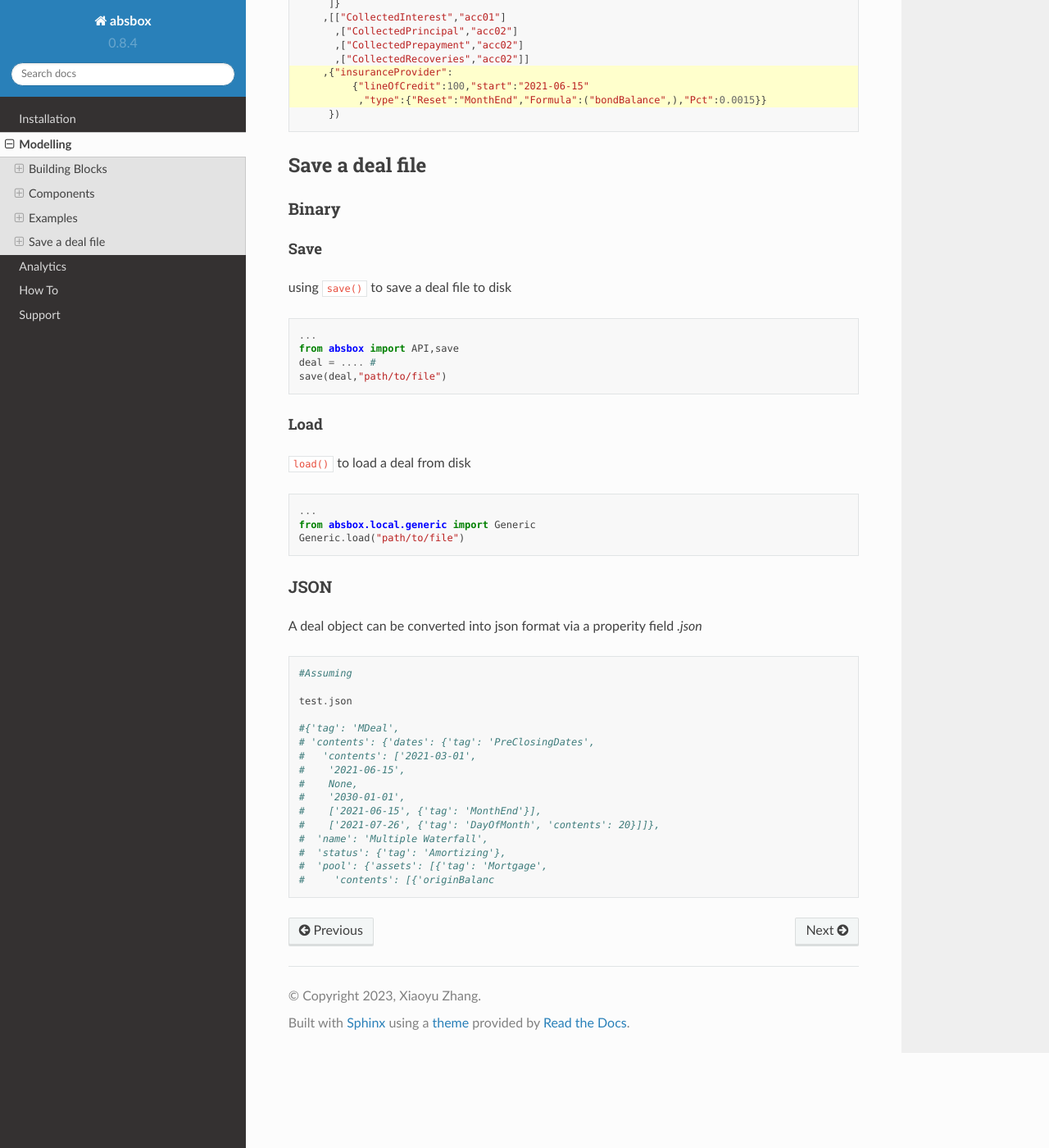
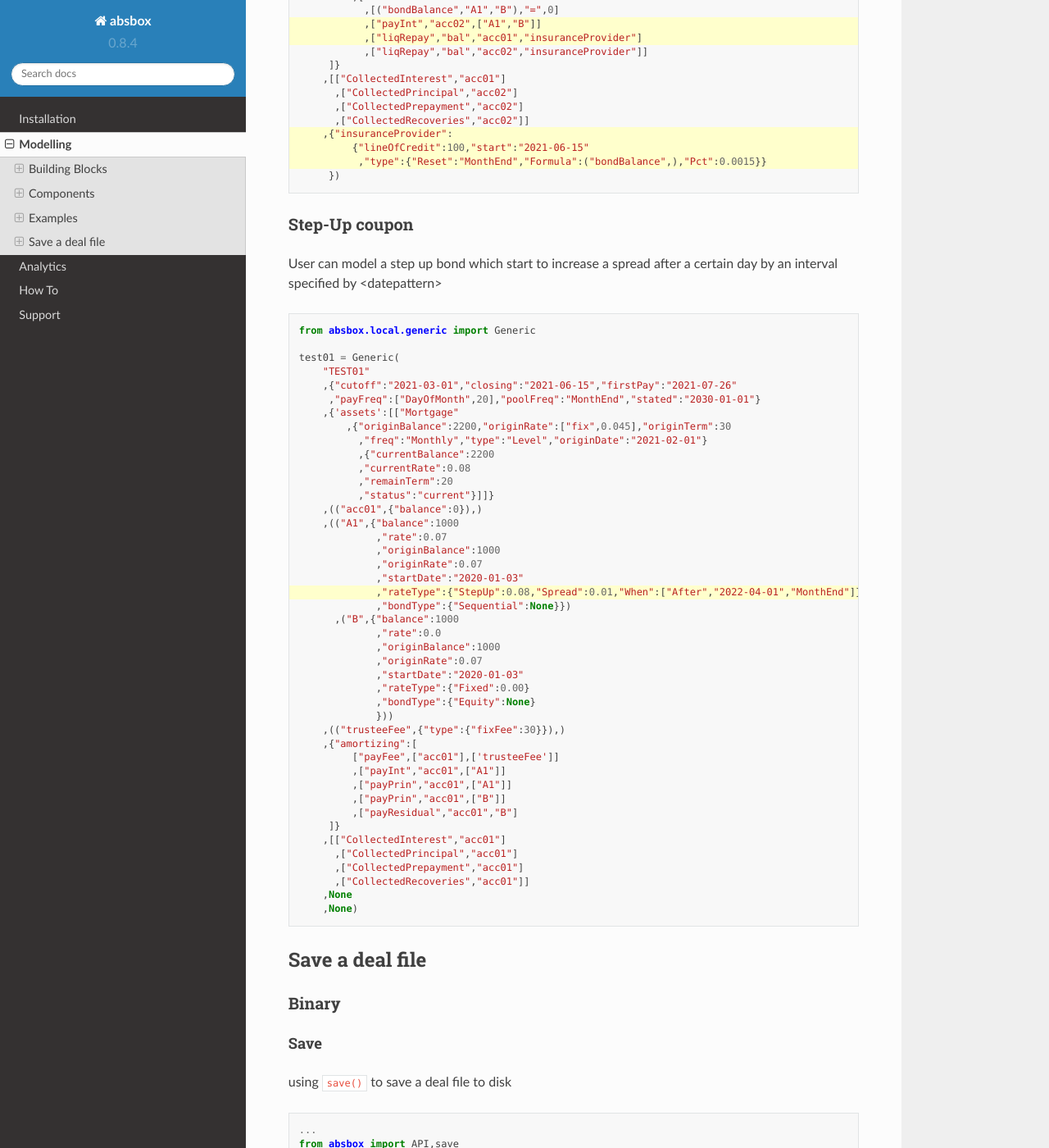
Before and after one commit to yellowbean/absbox-doc, a Sphinx documentation site: the page built from docs/source/modeling.rst, in a window 1280 px wide and 1400 px high, scrolled down 23711 px. Shown: the whole window at 82% size. Built offline with Sphinx 7.4.7 and the Read the Docs theme 2.0.0, drawn with Linux system fonts in a browser that asks for light colours; some of the changed text lies outside the part shown.

Commit message:
add float bond/stepup bond sample

```diff
--- a/docs/source/analytics.rst
+++ b/docs/source/analytics.rst
@@ -173,7 +173,7 @@
      {"Rate":["LIBOR1M",["2022-01-01",0.05],["2023-01-01",0.06]]}
 
      # constant assumption
-     {"Rate":["LIBOR1M":0.05]}
+     {"Rate":["LIBOR1M",0.05]}
 
 
 Pricing Assumption
--- /dev/null
+++ b/docs/source/deal_sample/float_bond.py
@@ -0,0 +1,50 @@
+from absbox.local.generic import Generic
+
+test01 = Generic(
+    "TEST01"
+    ,{"cutoff":"2021-03-01","closing":"2021-06-15","firstPay":"2021-07-26"
+     ,"payFreq":["DayOfMonth",20],"poolFreq":"MonthEnd","stated":"2030-01-01"}
+    ,{'assets':[["Mortgage"
+        ,{"originBalance":2200,"originRate":["fix",0.045],"originTerm":30
+          ,"freq":"Monthly","type":"Level","originDate":"2021-02-01"}
+          ,{"currentBalance":2200
+          ,"currentRate":0.08
+          ,"remainTerm":20
+          ,"status":"current"}]]}
+    ,(("acc01",{"balance":0}),)
+    ,(("A1",{"balance":1000
+             ,"rate":0.07
+             ,"originBalance":1000
+             ,"originRate":0.07
+             ,"startDate":"2020-01-03"
+             ,"rateType":{"floater":["SOFR1Y",0.01,"QuarterEnd"]}
+             ,"bondType":{"Sequential":None}})
+      ,("B",{"balance":1000
+             ,"rate":0.0
+             ,"originBalance":1000
+             ,"originRate":0.07
+             ,"startDate":"2020-01-03"
+             ,"rateType":{"Fixed":0.00}
+             ,"bondType":{"Equity":None}
+             }))
+    ,(("trusteeFee",{"type":{"fixFee":30}}),)
+    ,{"amortizing":[
+         ["payFee",["acc01"],['trusteeFee']]
+         ,["payInt","acc01",["A1"]]
+         ,["payPrin","acc01",["A1"]]
+         ,["payPrin","acc01",["B"]]
+         ,["payResidual","acc01","B"]
+     ]}
+    ,[["CollectedInterest","acc01"]
+      ,["CollectedPrincipal","acc01"]
+      ,["CollectedPrepayment","acc01"]
+      ,["CollectedRecoveries","acc01"]]
+    ,None
+    ,None)
+
+
+r = localAPI.run(test01,assumptions=[{"Rate":["SOFR1Y"
+                                              ,["2021-01-01",0.03]
+                                              ,["2022-01-01",0.05]
+                                              ,["2022-08-01",0.06]]}])
+r['bonds']['A1']
--- /dev/null
+++ b/docs/source/deal_sample/stepup_sample.py
@@ -0,0 +1,43 @@
+from absbox.local.generic import Generic
+
+test01 = Generic(
+    "TEST01"
+    ,{"cutoff":"2021-03-01","closing":"2021-06-15","firstPay":"2021-07-26"
+     ,"payFreq":["DayOfMonth",20],"poolFreq":"MonthEnd","stated":"2030-01-01"}
+    ,{'assets':[["Mortgage"
+        ,{"originBalance":2200,"originRate":["fix",0.045],"originTerm":30
+          ,"freq":"Monthly","type":"Level","originDate":"2021-02-01"}
+          ,{"currentBalance":2200
+          ,"currentRate":0.08
+          ,"remainTerm":20
+          ,"status":"current"}]]}
+    ,(("acc01",{"balance":0}),)
+    ,(("A1",{"balance":1000
+             ,"rate":0.07
+             ,"originBalance":1000
+             ,"originRate":0.07
+             ,"startDate":"2020-01-03"
+             ,"rateType":{"StepUp":0.08,"Spread":0.01,"When":["After","2022-04-01","MonthEnd"]}
+             ,"bondType":{"Sequential":None}})
+      ,("B",{"balance":1000
+             ,"rate":0.0
+             ,"originBalance":1000
+             ,"originRate":0.07
+             ,"startDate":"2020-01-03"
+             ,"rateType":{"Fixed":0.00}
+             ,"bondType":{"Equity":None}
+             }))
+    ,(("trusteeFee",{"type":{"fixFee":30}}),)
+    ,{"amortizing":[
+         ["payFee",["acc01"],['trusteeFee']]
+         ,["payInt","acc01",["A1"]]
+         ,["payPrin","acc01",["A1"]]
+         ,["payPrin","acc01",["B"]]
+         ,["payResidual","acc01","B"]
+     ]}
+    ,[["CollectedInterest","acc01"]
+      ,["CollectedPrincipal","acc01"]
+      ,["CollectedPrepayment","acc01"]
+      ,["CollectedRecoveries","acc01"]]
+    ,None
+    ,None)
--- a/docs/source/modeling.rst
+++ b/docs/source/modeling.rst
@@ -72,7 +72,8 @@
 * ``["MonthDayOfYear",M,D]`` -> Every a day of the year , like Feb 14 on every year during the projection
 * ``["DayOfMonth",M]`` -> A day of the month , like 15 on each month during the projectionh
 * ``["CustomDate","YYYY-MM-DD1","YYYY-MM-DD2"]`` -> a series of user defined dates
-* ``["EveryNMonth","YYYY-MM-DD",N]`` -> a seriers day start with "YYYY-MM-DD", then every other N months afterwards
+* ``["EveryNMonth","YYYY-MM-DD",N]`` -> a seriers day starts with "YYYY-MM-DD", then every other N months afterwards
+* ``["After","YYYY-MM-DD",<datepattern>]`` -> a <datapattern> after "YYYY-MM-DD"(exclusive)
 * ``["AllDatePattern",<datepattern1>,<datepattern2>.....]`` -> a union set of date pattern during the projection
 
 Formula
@@ -571,10 +572,11 @@
 
 syntax ``({bond/tranche name},{bond/tranche description})``
 
-there are 2 types of `Interest`
+there are 3 types of `Interest` settings for bonds
 
   * Fix Rate   :code:`"rateType":{"fix":0.0569}`
-  * Float Rate   :code:`"rateType":{"floater":["SOFR1Y",-0.0169,"Monthly"]}`
+  * Float Rate   :code:`"rateType":{"floater":["SOFR1Y",-0.0169,"MonthEnd"]}`
+  * Step-Up Rate :code:`"rateType":{"StepUp":0.06,"Spread":0.01,"When":["After","2023-05-01","YearEnd"]}`
 
 there are 4 types of `Principal` for bonds/tranches
 
@@ -594,7 +596,7 @@
            ,"originBalance":3_650_000_000
            ,"originRate":0.03
            ,"startDate":"2020-01-03"
-           ,"rateType":{"Floater":["SOFAR1Y",-0.0169,"Monthly"]}
+           ,"rateType":{"Floater":["SOFAR1Y",-0.0169,"MonthEnd"]}
            ,"bondType":{"Sequential":None} })
 
 PAC
@@ -616,6 +618,7 @@
                      ,["2021-09-20",630]
                      ,["2021-10-20",0]
                      ]}})
+
 
 Lockout
 ^^^^^^^^^^^
@@ -957,6 +960,15 @@
    :language: python
    :emphasize-lines: 33-37,43-44,51-53
 
+Step-Up coupon
+----------------------------------------------
+
+User can model a step up bond which start to increase a spread after a certain day by an interval specified by <datepattern>
+
+.. literalinclude:: deal_sample/stepup_sample.py
+   :language: python
+   :emphasize-lines: 20
+
 
 
 Save a deal file
```
Also changed, not shown: other parts of docs/source/modeling.rst (+2 -2 lines).
